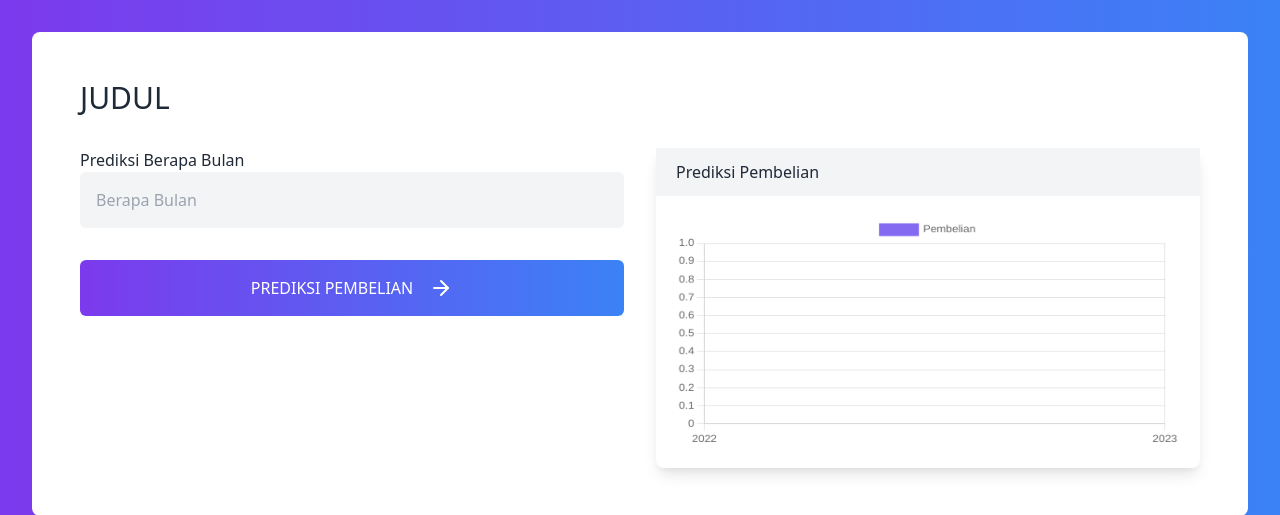
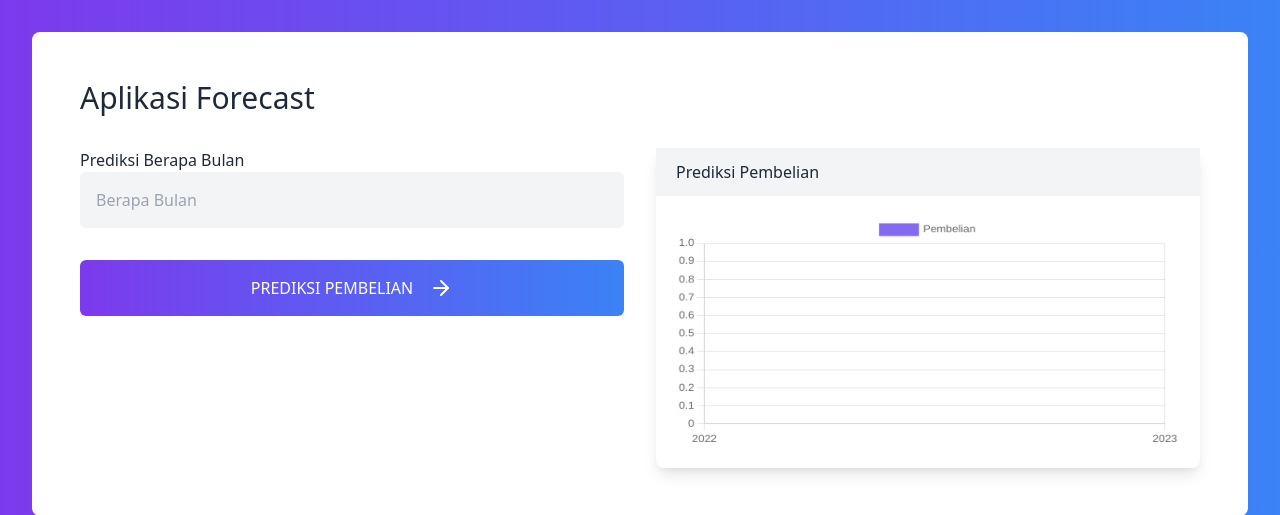
Before and after one commit to 09011281924049/Orbit-Poject-Deployment, a Flask app: page / in a window 1280 px wide. Shown: the top 515 px of the page. Run offline with Flask 2, Linux system fonts and the light colour scheme; parts of the project's set-up code (start-up, migrations or seed data) failed here and were passed over.

Commit message:
Update index.html

```diff
--- a/templates/index.html
+++ b/templates/index.html
@@ -6,7 +6,7 @@
     <meta http-equiv="X-UA-Compatible" content="IE=edge" />
     <meta name="viewport" content="width=device-width, initial-scale=1.0" />
     <link href="https://unpkg.com/tailwindcss@^2/dist/tailwind.min.css" rel="stylesheet" />
-    <title>Aplikasi Prediksi Pembeliam</title>
+    <title>Warehouse-In</title>
 </head>
 
 <body class="
@@ -19,7 +19,7 @@
             text-gray-800
         ">
     <main class="bg-white p-1 md:p-12 rounded-lg grid grid-rows-1 grid-cols-1 md:grid-cols-2 md:grid-rows-1 gap-8">
-	<div class="md:col-span-2 row-span-1"><h1 class="text-3xl">JUDUL</h1></div>
+	<div class="md:col-span-2 row-span-1"><h1 class="text-3xl">Aplikasi Forecast</h1></div>
 
         <form action="{{ url_for('predict') }}" method="post" class="col-span-1 row-span-1 flex flex-col justify-center md:justify-start">
             <div class="flex flex-col">
```
